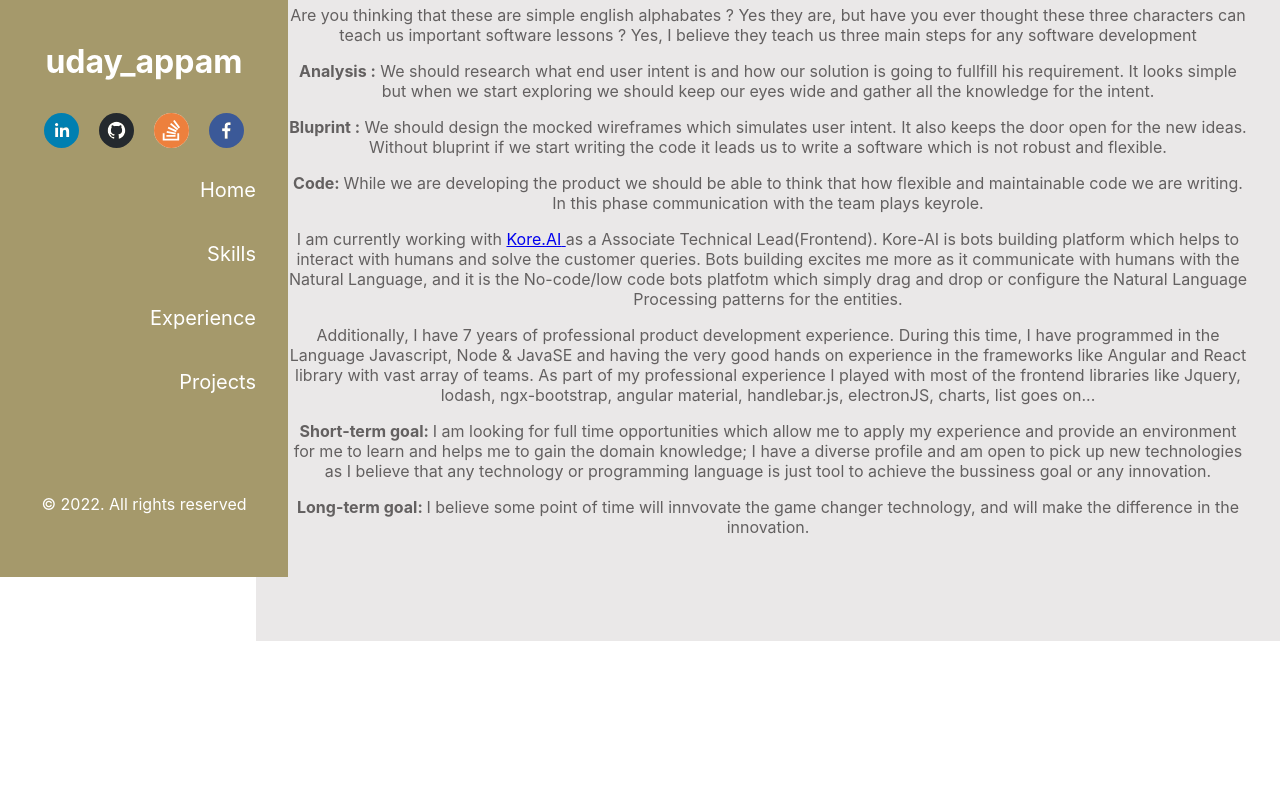
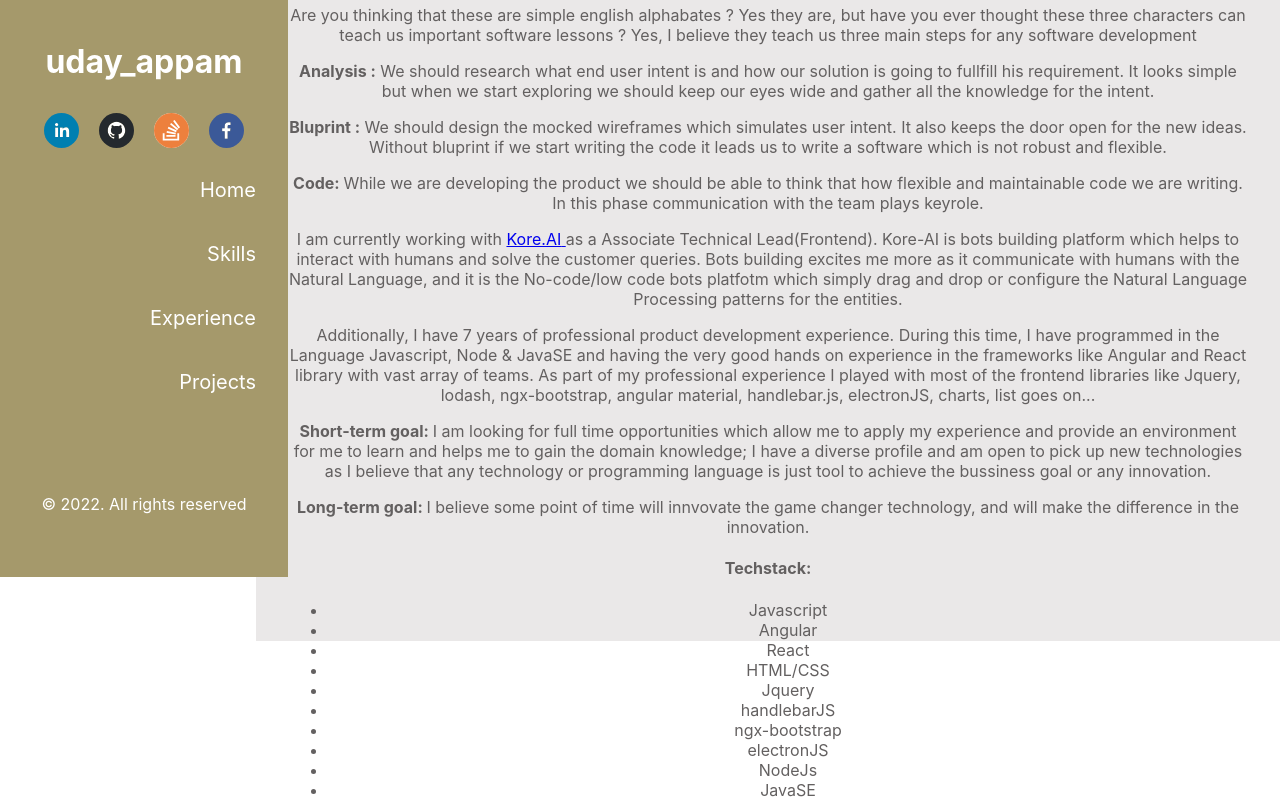
Before and after one commit to UdayAppam/UdayAppam.github.io, a React app: page / in a window 1280 px wide. Shown: the part 223-1023 px from the top of the page. Before the commit the page ends 864 px from the top, so only its background shows below. Built offline with nearby package versions, Linux system fonts and the light colour scheme.

Commit message:
teckstack upadte

```diff
--- a/src/container.js
+++ b/src/container.js
@@ -86,6 +86,22 @@ function Container() {
             innovation.
           </p>
         </div>
+
+        <div className="tech-stack">
+          <h4>Techstack:</h4>
+          <ul>
+            <li>Javascript</li>
+            <li>Angular</li>
+            <li>React</li>
+            <li>HTML/CSS</li>
+            <li>Jquery</li>
+            <li>handlebarJS</li>
+            <li>ngx-bootstrap</li>
+            <li>electronJS</li>
+            <li>NodeJs</li>
+            <li>JavaSE</li>
+          </ul>
+        </div>
       </div>
     </div>
   );
```
